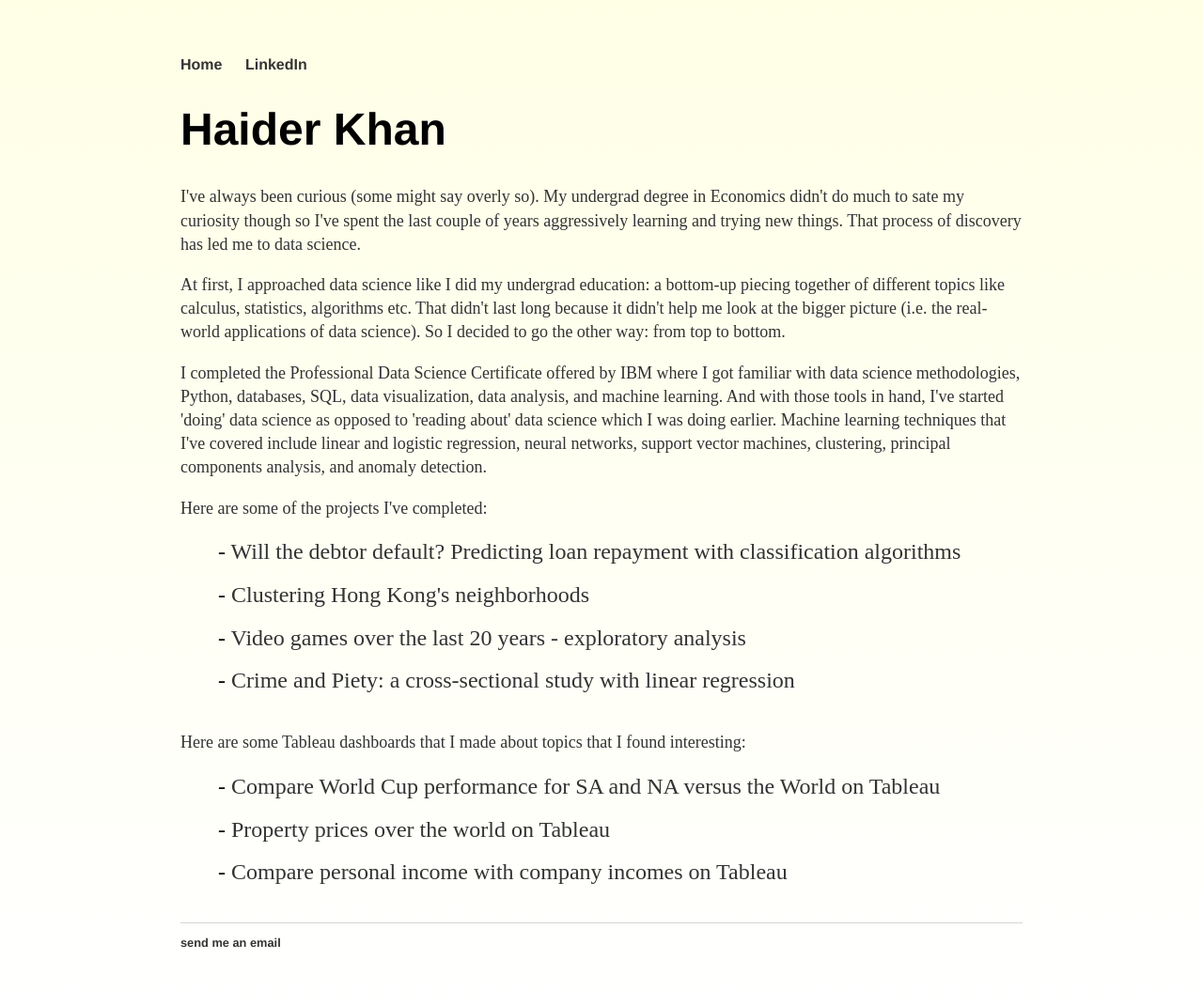
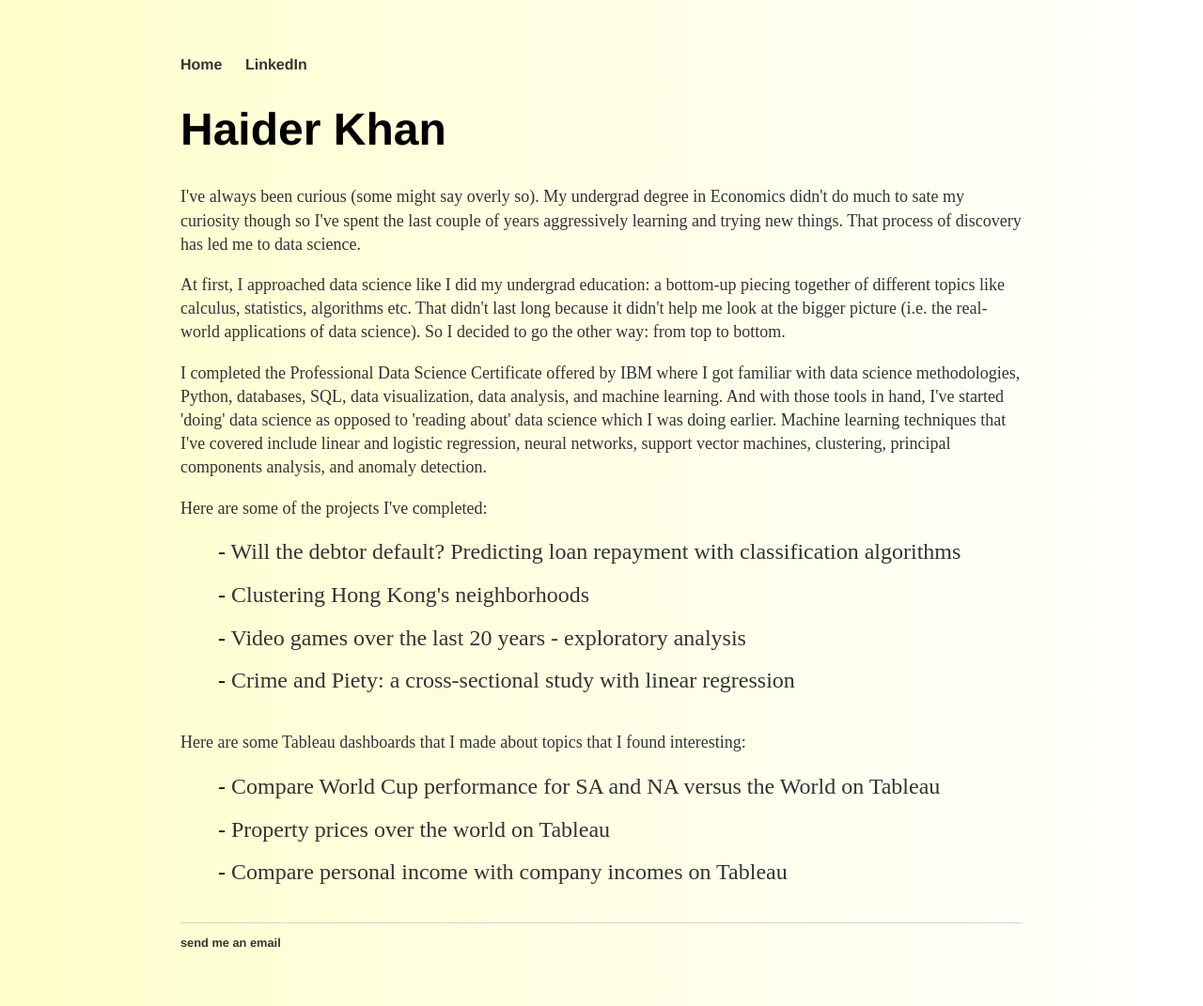
Before and after one commit to h2kh/h2kh.github.io, a Jekyll site: the page built from index.html, in a window 1280 px wide. Shown: the whole page at 94% size. Built offline with Jekyll 4.4.1, drawn with Linux system fonts in a browser that asks for light colours.

Commit message:
Update main.css

```diff
--- a/css/main.css
+++ b/css/main.css
@@ -1,11 +1,12 @@
 body {
     margin: 60px auto;
     width: 70%;
-    background: -webkit-linear-gradient(#ffffe6, #ffffff);
-    background: -o-linear-gradient(#ffffe6, #ffffff);
-    background: -moz-linear-gradient(#ffffe6, #ffffff);
-    background: linear-gradient(#ffffe6, #ffffff);
-    background-color: #ffffe6;
+    background: -webkit-linear-gradient(#ffffcc, #ffffff);
+    background: -o-linear-gradient(#ffffcc, #ffffff);
+    background: -moz-linear-gradient(#ffffcc, #ffffff);
+    background: linear-gradient(to right,#ffffcc, #ffffff);
+    background-color: #ffffcc;
+
 }
 nav ul, footer ul {
     font-family:'Helvetica', 'Arial', 'Sans-Serif';
```
